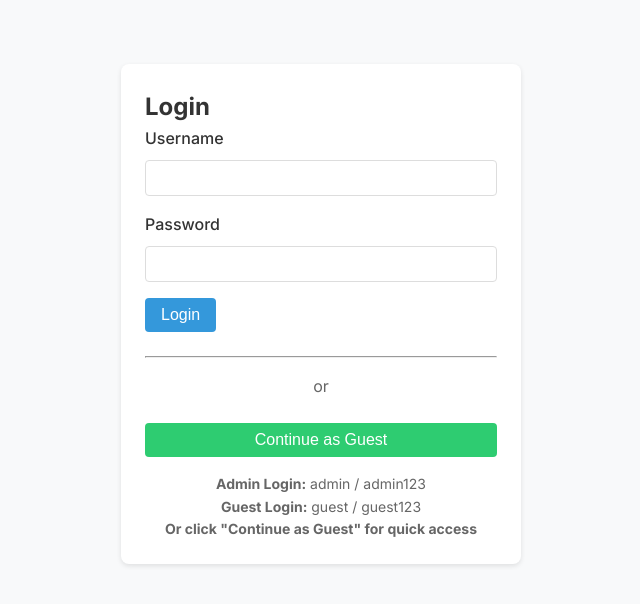
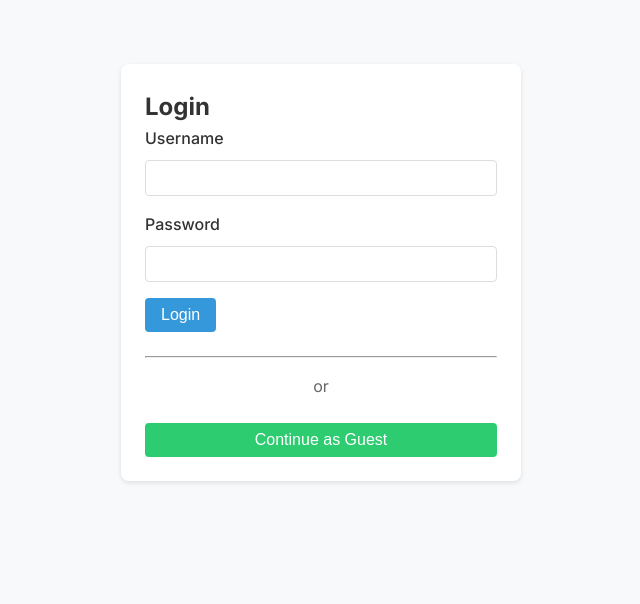
Before and after one commit to myazurite/google_qr_test, a Next.js app: page /login in a window 1280 px wide. Shown: the top 604 px of the page, without its empty margins (319-959 px from the left). Built offline with nearby package versions, Linux system fonts and the light colour scheme.

Commit message:
Fix login UI

```diff
--- a/app/login/page.tsx
+++ b/app/login/page.tsx
@@ -118,18 +118,6 @@ export default function Login() {
         >
           {isLoading ? "Logging in as guest..." : "Continue as Guest"}
         </button>
-
-        <div style={{ marginTop: "1rem", fontSize: "0.875rem", color: "#666", textAlign: "center" }}>
-          <p>
-            <strong>Admin Login:</strong> admin / admin123
-          </p>
-          <p>
-            <strong>Guest Login:</strong> guest / guest123
-          </p>
-          <p>
-            <strong>Or click "Continue as Guest" for quick access</strong>
-          </p>
-        </div>
       </div>
     </div>
   )
```
